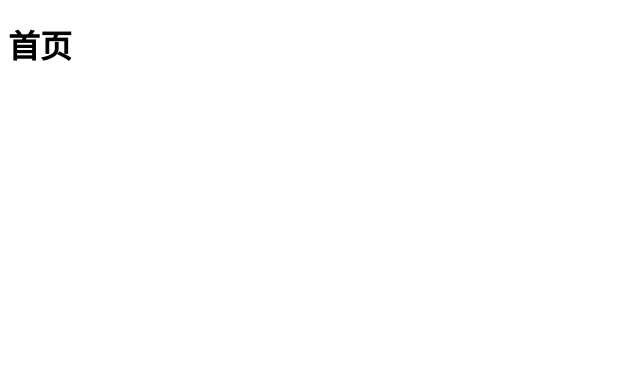
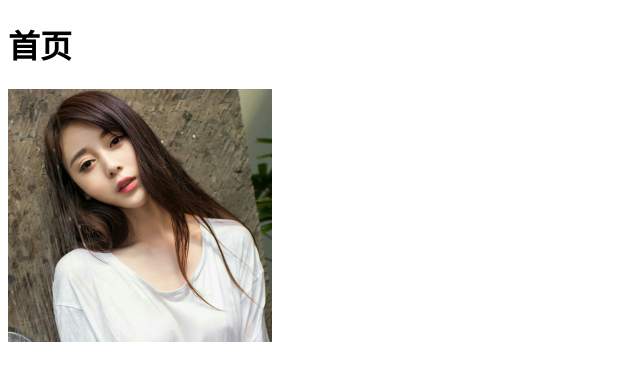
Before and after one commit to penglin0613/studyGitpull35, a plain HTML site: page index.html in a window 1280 px wide. Shown: the whole page, without its empty margins (0-640 px from the left). Drawn offline with Linux system fonts and the light colour scheme.

Commit message:
来了一个美女

```diff
--- a/index.html
+++ b/index.html
@@ -8,5 +8,6 @@
 </head>
 <body>
     <h1>首页</h1>
+    <img src="./meinv01.png" alt="">
 </body>
 </html>
```
Also changed, not shown: meinv01.png (added).
